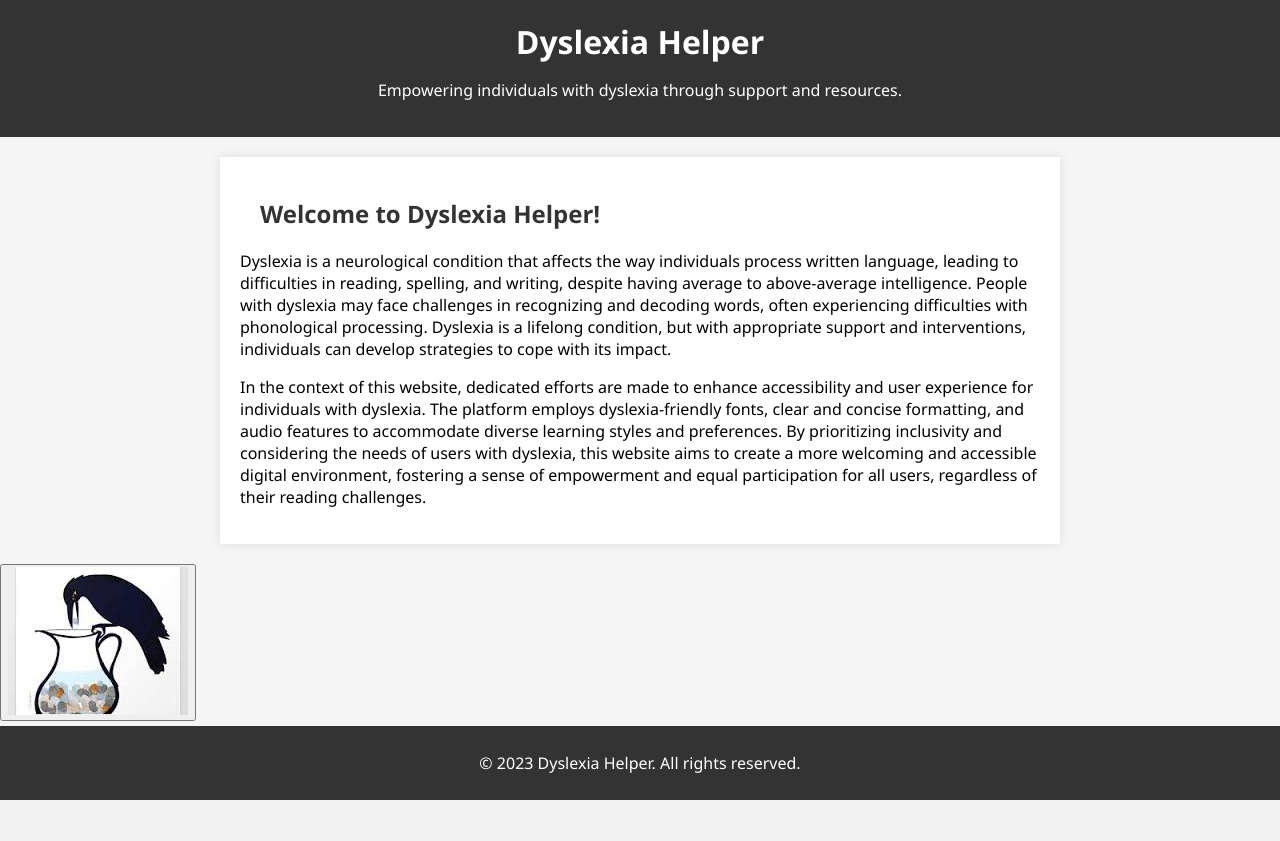
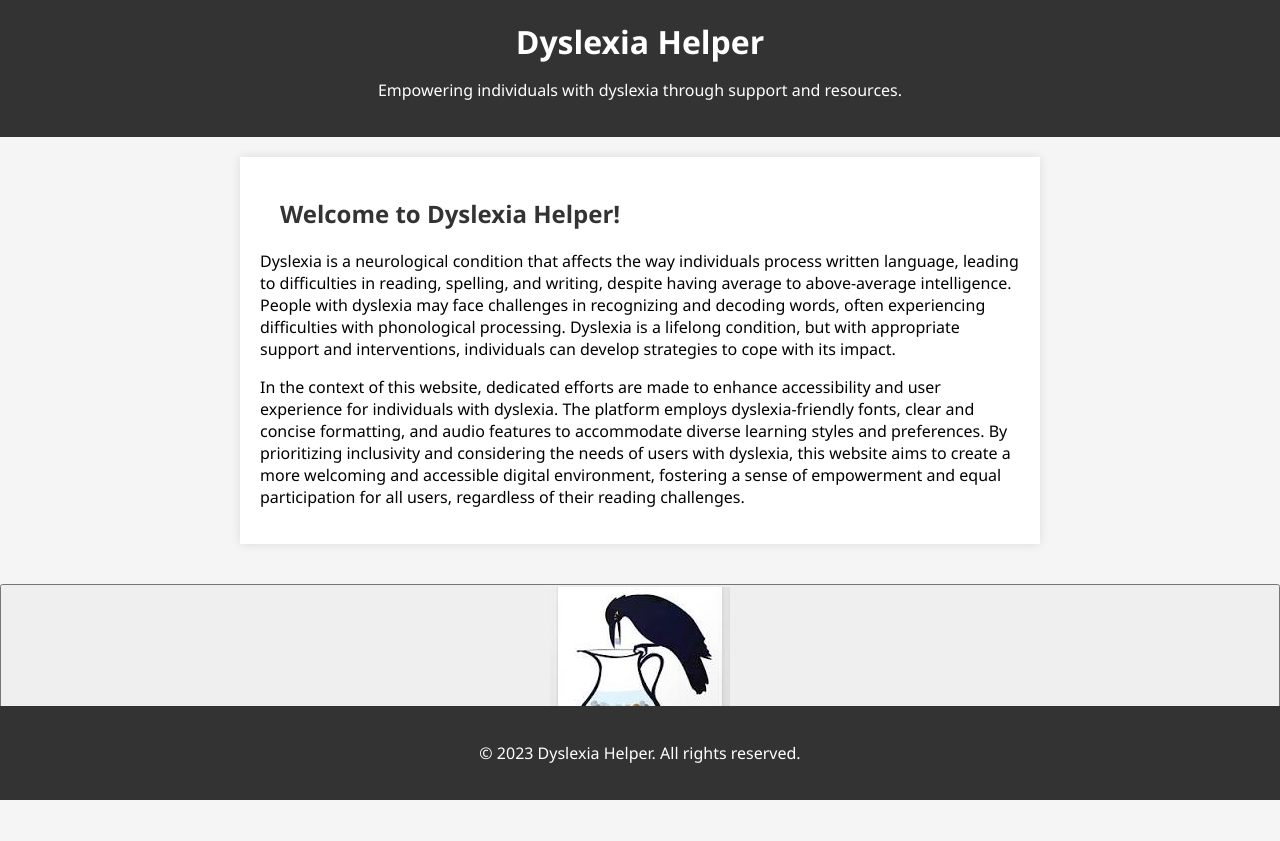
Before and after one commit to tarunmahesh/dyslexia-helper, a Flask app: page / in a window 1280 px wide. Before the commit the page ends 800 px from the top, so only its background shows below. Run offline with Flask 3, Linux system fonts and the light colour scheme.

Commit message:
Update index.html

```diff
--- a/templates/index.html
+++ b/templates/index.html
@@ -6,6 +6,35 @@
     <meta name="viewport" content="width=device-width, initial-scale=1.0">
     <link rel="stylesheet" href="{{ url_for('static', filename='app.css') }}">
     <title>Dyslexia Helper</title>
+    <style>
+        body {
+            display: flex;
+            flex-direction: column;
+            min-height: 100vh;
+            margin: 0;
+        }
+
+        header {
+            padding: 20px;
+        }
+
+        .main-content {
+            padding: 20px;
+            margin-bottom: 20px; /* Add margin at the bottom of the main content */
+            flex: 1; /* Expand to fill available space */
+            box-sizing: border-box; /* Include padding in height calculation */
+        }
+
+        button {
+            margin-top: 20px; /* Add margin to the button for spacing */
+            margin-bottom: 100px;
+        }
+
+        footer {
+            padding: 20px;
+            box-sizing: border-box; /* Include padding in height calculation */
+        }
+    </style>
 </head>
 <body>
     <header>
@@ -13,7 +42,7 @@
         <p>Empowering individuals with dyslexia through support and resources.</p>
     </header>
 
-    <section class="main-content">
+    <div class="main-content">
         <h2>Welcome to Dyslexia Helper!</h2>
         <p>
             Dyslexia is a neurological condition that affects the way individuals process written language, leading to difficulties in reading, spelling, and writing, despite having average to above-average intelligence. People with dyslexia may face challenges in recognizing and decoding words, often experiencing difficulties with phonological processing. Dyslexia is a lifelong condition, but with appropriate support and interventions, individuals can develop strategies to cope with its impact.
@@ -21,7 +50,7 @@
         <p>
             In the context of this website, dedicated efforts are made to enhance accessibility and user experience for individuals with dyslexia. The platform employs dyslexia-friendly fonts, clear and concise formatting, and audio features to accommodate diverse learning styles and preferences. By prioritizing inclusivity and considering the needs of users with dyslexia, this website aims to create a more welcoming and accessible digital environment, fostering a sense of empowerment and equal participation for all users, regardless of their reading challenges.
         </p>
-    </section>
+    </div>
 
     <button type="button" onclick="window.location.href='/story'">
         <img src="{{ url_for('static', filename='crow_pitcher_img.jpg') }}" alt="Button Image">
```
